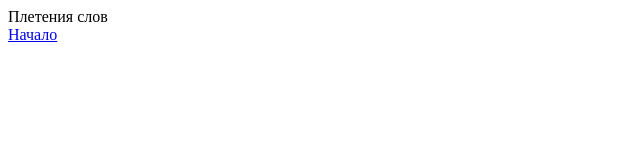
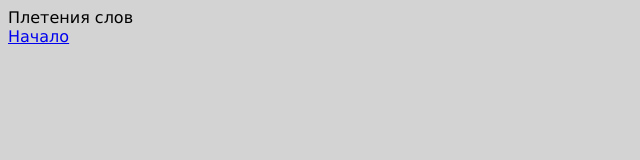
Before and after one commit to maorongtuzi/looming, a plain HTML site: page index.html in a window 1280 px wide. Shown: the whole page, without its empty margins (0-640 px from the left). Drawn offline with Linux system fonts and the light colour scheme.

Commit message:
stylesheet added

```diff
--- a/index.html
+++ b/index.html
@@ -1,5 +1,11 @@
 <html>
+ <meta charset="UTF-8">
+ <head>
+   <link rel="stylesheet" type="text/css" href="pagestyle.css">
+ </head>
+<body>
 Плетения слов
 <br>
 <a href="line1/ch_1.html">Начало</a>
+</body>
 </html>
--- /dev/null
+++ b/pagestyle.css
@@ -0,0 +1,4 @@
+body {
+      background-color: lightgray;
+      font-family: verdana;
+     }
```
